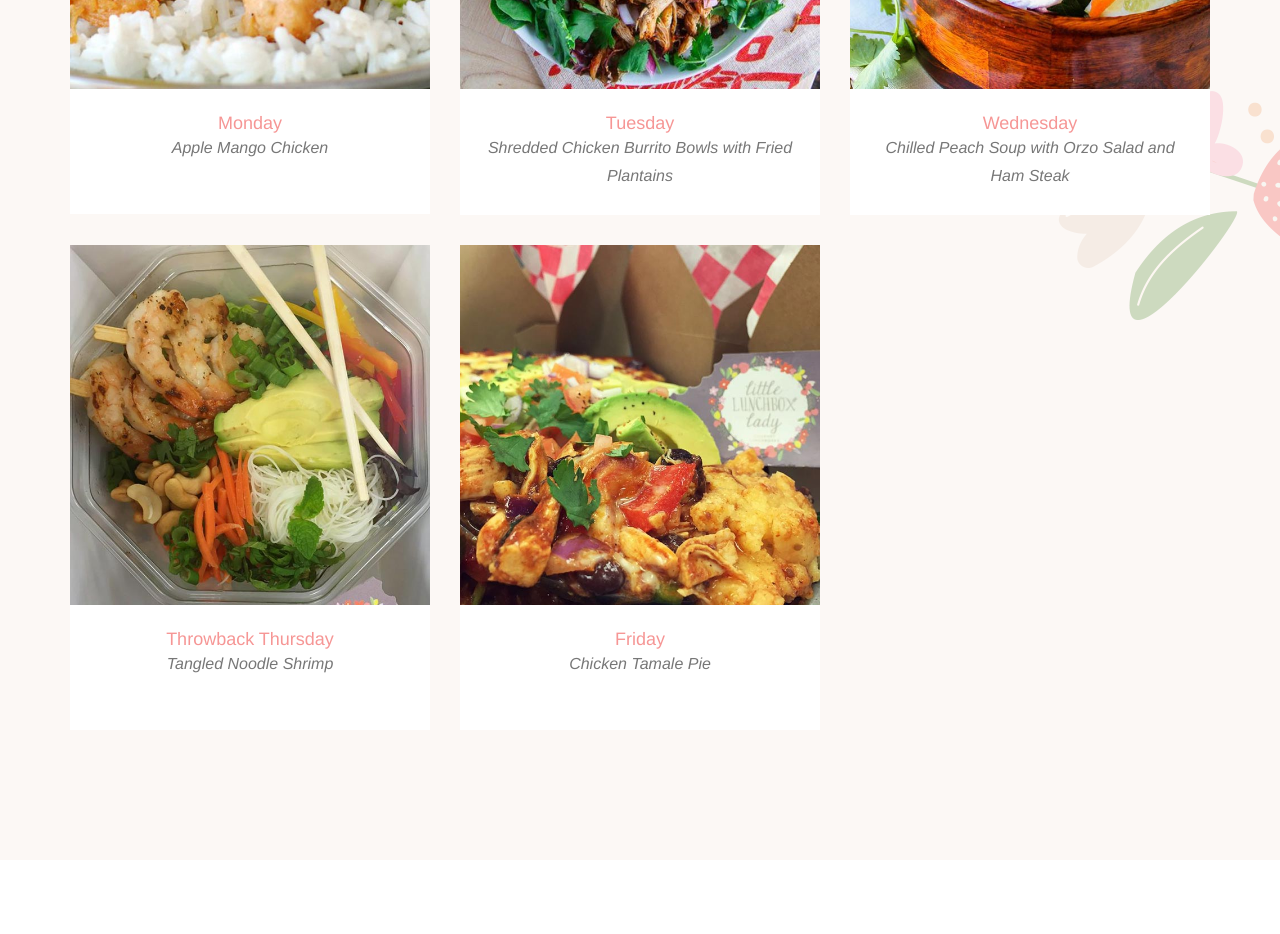
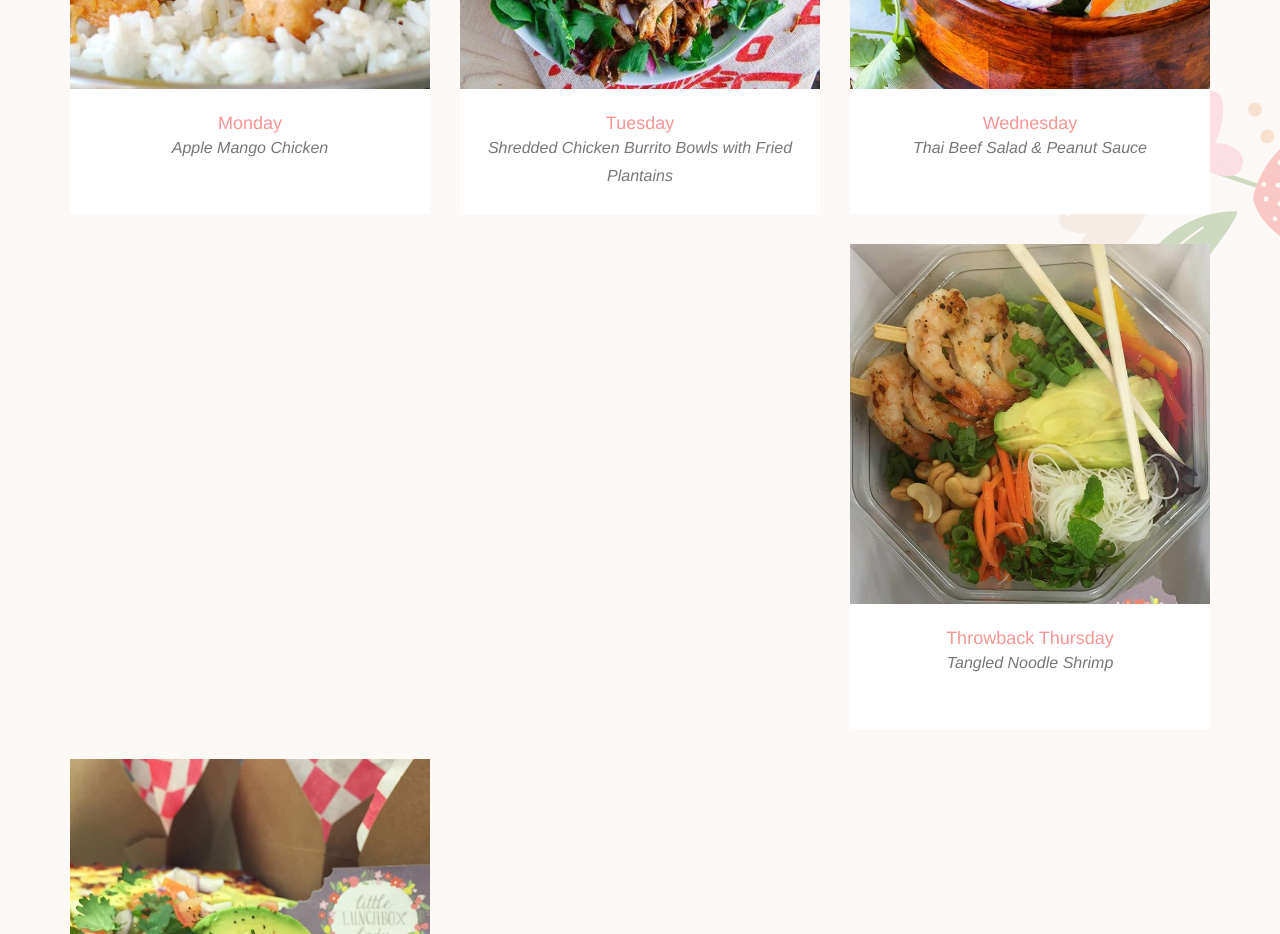
Before and after one commit to eddiematias/little-lunchbox-lady, a plain HTML site: page public/index.html in a window 1280 px wide. Shown: the part 2060-2994 px from the top of the page. Drawn offline with nearby package versions, Linux system fonts and the light colour scheme; a web font is replaced by a local one.

Commit message:
[deploy: production]

```diff
--- a/public/index.html
+++ b/public/index.html
@@ -176,7 +176,7 @@
                     </a>
                     <div class="menu-caption">
                         <h4>Wednesday</h4>
-                        <p class="text-muted">Chilled Peach Soup with Orzo Salad and Ham Steak</p>
+                        <p class="text-muted">Thai Beef Salad &amp; Peanut Sauce</p>
                     </div>
                 </div>
                 <div class="col-md-4 col-sm-6 menu-item">
```
